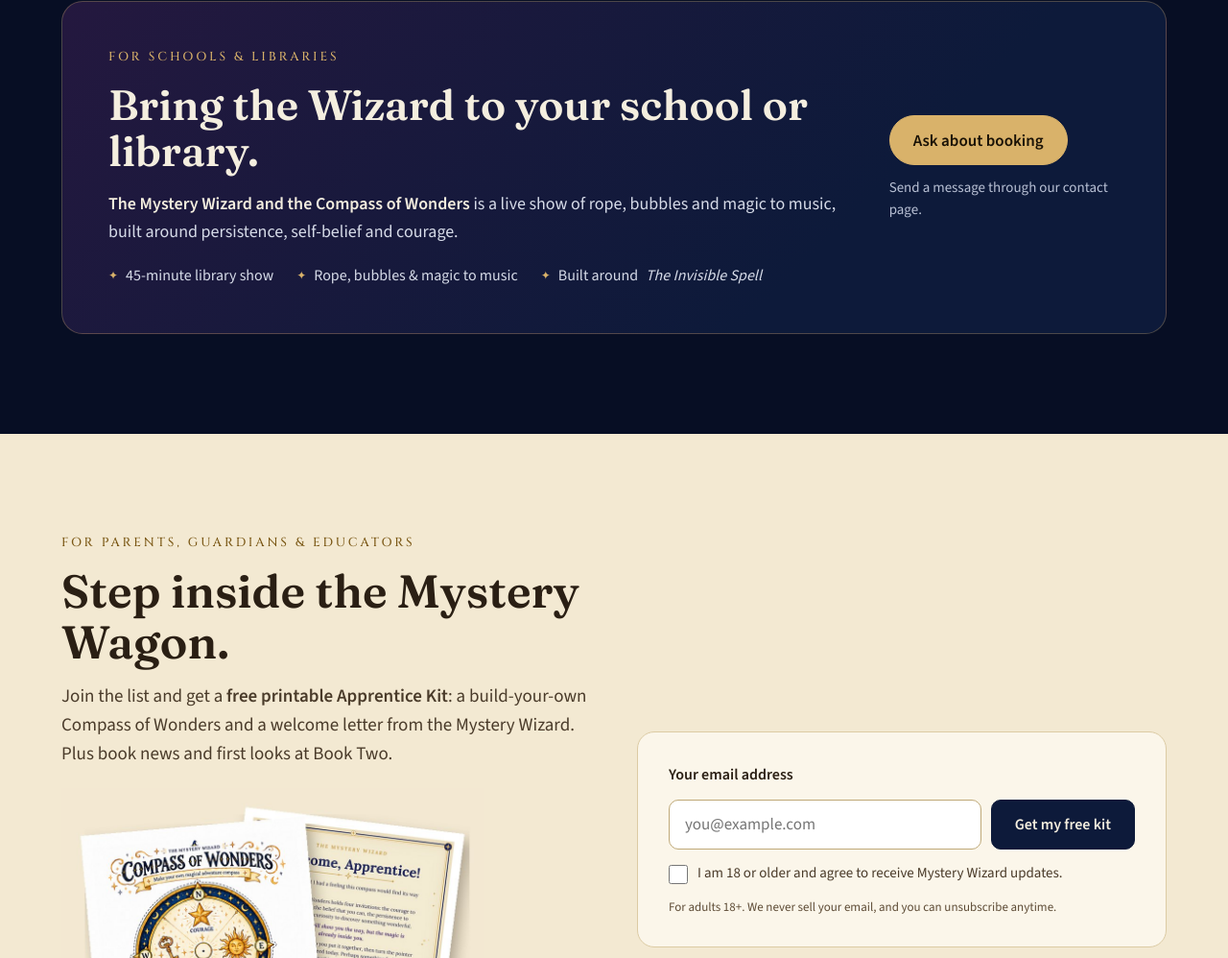
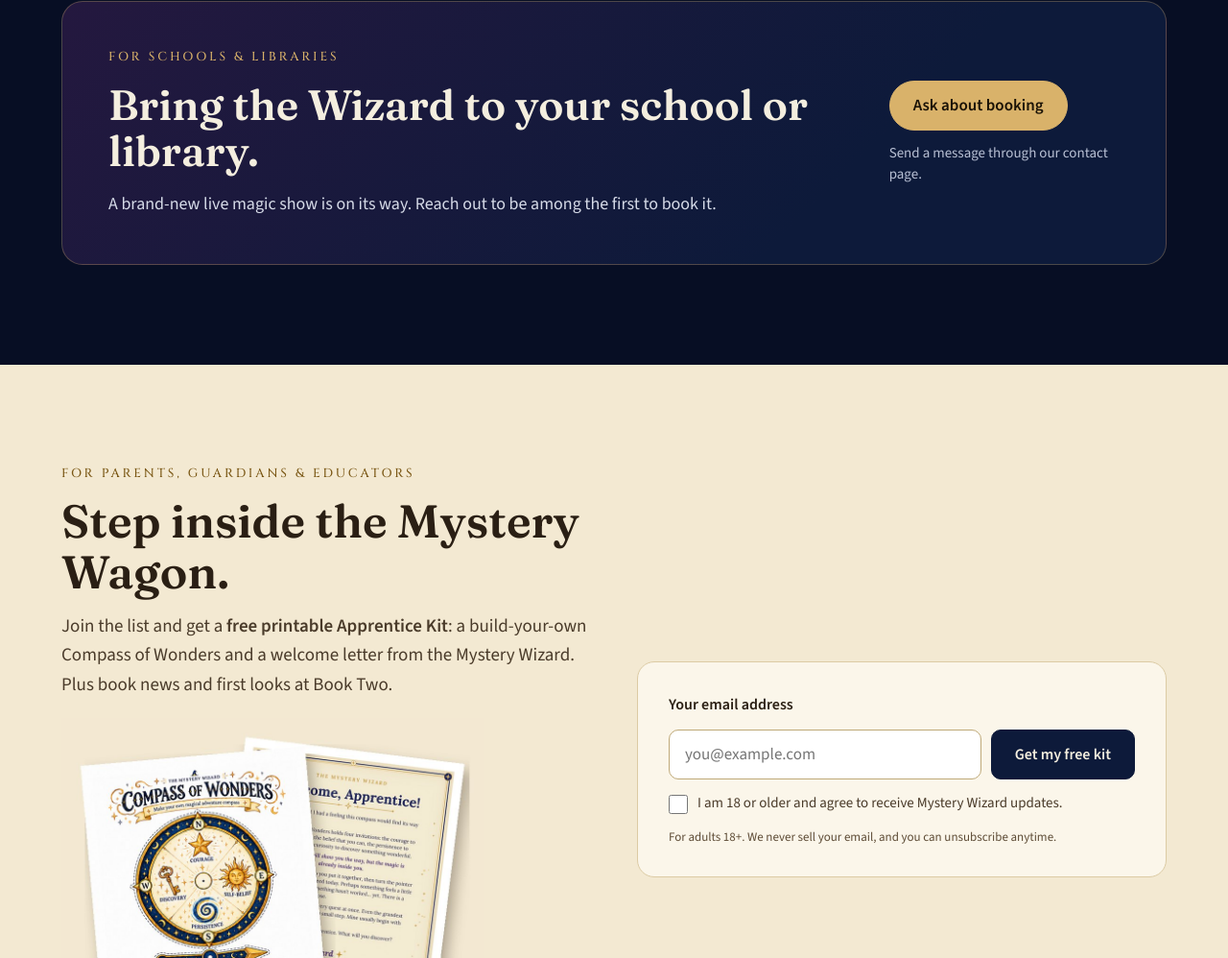
Before and after one commit to mysterywizardshop-crypto/mysterywizard, a plain HTML site: page index.html in a window 1280 px wide. Shown: the part 2769-3767 px from the top of the page at 96% size. Drawn offline with nearby package versions, Linux system fonts and the light colour scheme.

Commit message:
Live Shows: remove show details (#2)
The show is still in development, so the home page and contact page
no longer name it or describe its contents.


Claude-Session: https://claude.ai/code/session_01N9tWsdv5U6ZKv3RbkQUTSf

Co-authored-by: Claude <noreply@anthropic.com>

```diff
--- a/index.html
+++ b/index.html
@@ -293,12 +293,7 @@ h3{font-size:24px;line-height:1.2}
     <div class="shows__copy">
       <p class="eyebrow">For schools &amp; libraries</p>
       <h2 id="shows-h">Bring the Wizard to your school or library.</h2>
-      <p class="body" style="font-size:18px"><strong style="color:var(--ink)">The Mystery Wizard and the Compass of Wonders</strong> is a live show of rope, bubbles and magic to music, built around persistence, self-belief and courage.</p>
-      <ul class="details">
-        <li>45-minute library show</li>
-        <li>Rope, bubbles &amp; magic to music</li>
-        <li>Built around <em>The Invisible Spell</em></li>
-      </ul>
+      <p class="body" style="font-size:18px">A brand-new live magic show is on its way. Reach out to be among the first to book it.</p>
     </div>
     <div class="shows__cta">
       <a class="btn" data-booking-link href="contact.html?topic=show" style="min-height:52px;font-size:17px">Ask about booking</a>
```
Also changed, not shown: contact.html (+1 -1 lines).
